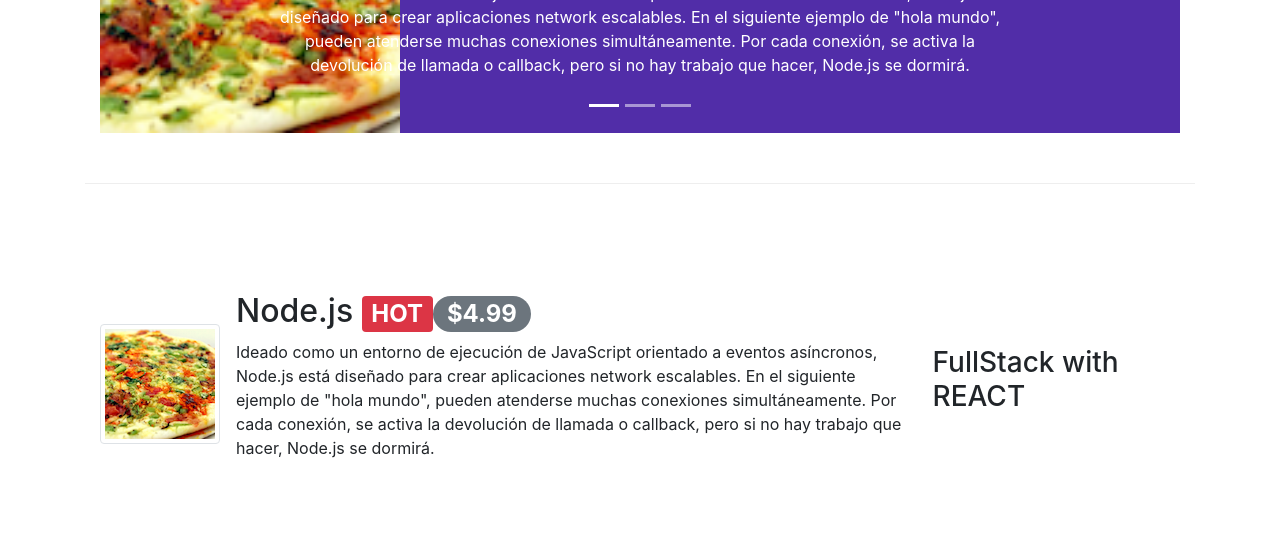
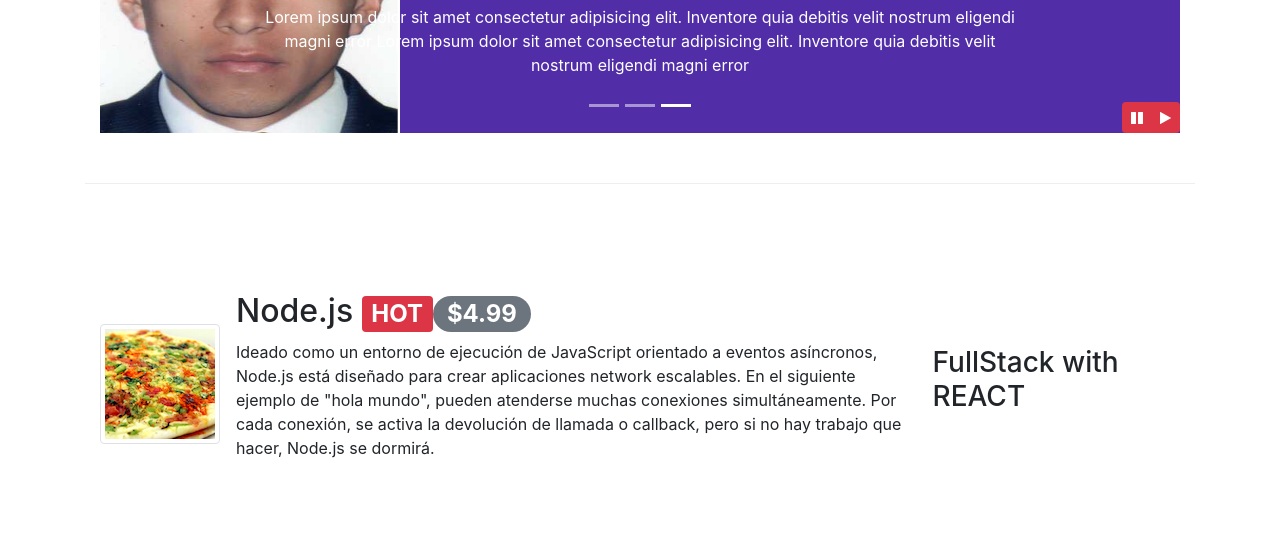
Before and after one commit to DiegoContador/Bootsrapt4Diego, a website: page index.html in a window 1280 px wide. Shown: the part 551-1100 px from the top of the page. Drawn offline with nearby package versions, Linux system fonts and the light colour scheme.

Commit message:
Jquery Bootstrap slide

```diff
--- a/css/styles.css
+++ b/css/styles.css
@@ -63,3 +63,9 @@
 #mine {
     max-height: 300px;
 }
+
+#carouselButton {
+    right: 0px;
+    position: absolute;
+    bottom: 0px;
+}
--- a/index.html
+++ b/index.html
@@ -134,6 +134,14 @@
                     <a href="#mycarousel" class="carousel-control-next" role="button" data-slide="next">
                         <span class="carousel-control-next-icon"></span>
                     </a>
+                    <div class="btn-group" id="carouselButton">
+                        <button class="btn btn-danger btn-sm" id="carousel-pause">
+                            <span class="fa fa-pause"></span>
+                        </button>
+                        <button class="btn btn-danger btn-sm" id="carousel-play">
+                            <span class="fa fa-play"></span>
+                        </button>
+                    </div>
                 </div>
             </div>
         </div>
@@ -321,7 +329,16 @@
     <script src="node_modules/bootstrap/dist/js/bootstrap.min.js"></script>
     <script>
         $(document).ready(function() {
-            $('[data-toggle="tooltip"]').tooltip();
+
+            $('#mycarousel').carousel({
+                interval: 2000
+            });
+            $('#carousel-pause').click(function() {
+                $('#mycarousel').carousel('pause');
+            });
+            $('#carousel-play').click(function() {
+                $('#mycarousel').carousel('cycle');
+            });
         });
     </script>
 </body>
```
